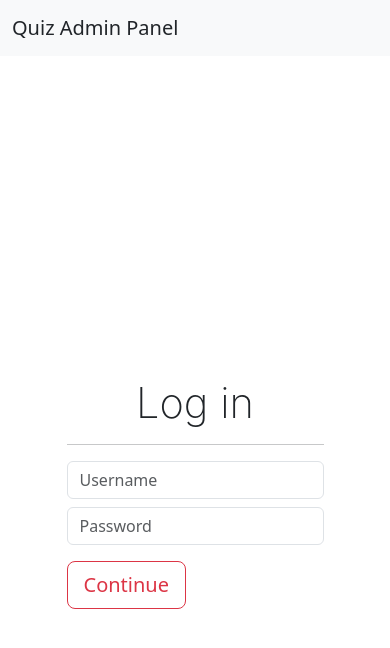
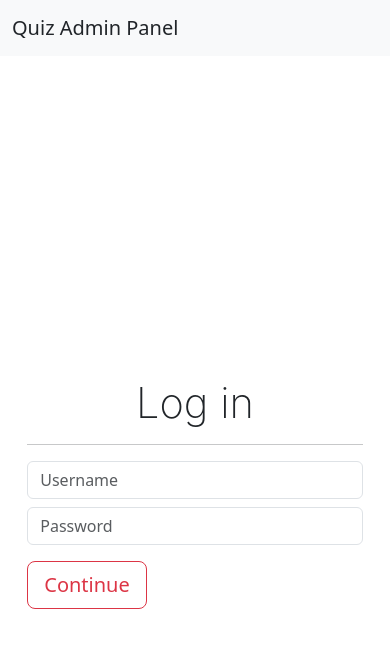
Before and after one commit to Carlgo11/Quiz, a Next.js app: page /admin/questions in a window 390 px wide. Shown: the top 648 px of the page. Built offline with nearby package versions, Linux system fonts and the light colour scheme; no server answers.

Commit message:
Make login form width larger on mobile devices

```diff
--- a/src/app/register/page.tsx
+++ b/src/app/register/page.tsx
@@ -14,7 +14,7 @@ export default async function Page() {
 
   return (
       <div className="outerForm">
-        <form className="col col-md-8 col-lg-6" id="register" method="POST" action={`${process.env.API}/teams`}>
+        <form className="col-11 col-md-8 col-lg-6" id="register" method="POST" action={`${process.env.API}/teams`}>
           <h1 className={styles.header}>{tr.enter_name}</h1>
           <hr/>
           <div className="mb-3">
--- a/src/components/admin/Login.tsx
+++ b/src/components/admin/Login.tsx
@@ -61,7 +61,7 @@ export default function LoginPage() {
 
   return (
       <div className="outerForm">
-        <form className="col col-md-8 col-lg-6" onSubmit={
+        <form className="col-11 col-md-8 col-lg-6" onSubmit={
           async (e) => {
             // @ts-ignore
             if (await sendForm(e, process.env.NEXT_PUBLIC_API))
```
